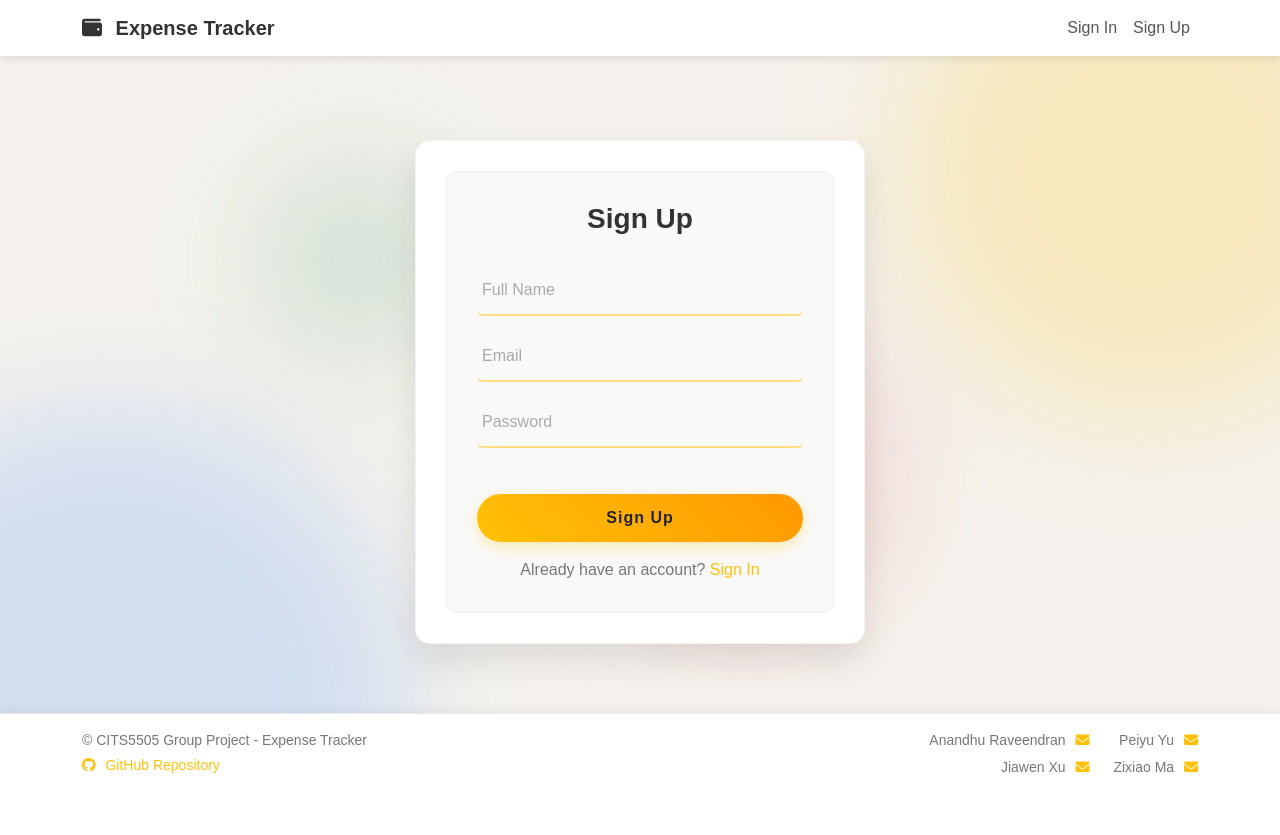
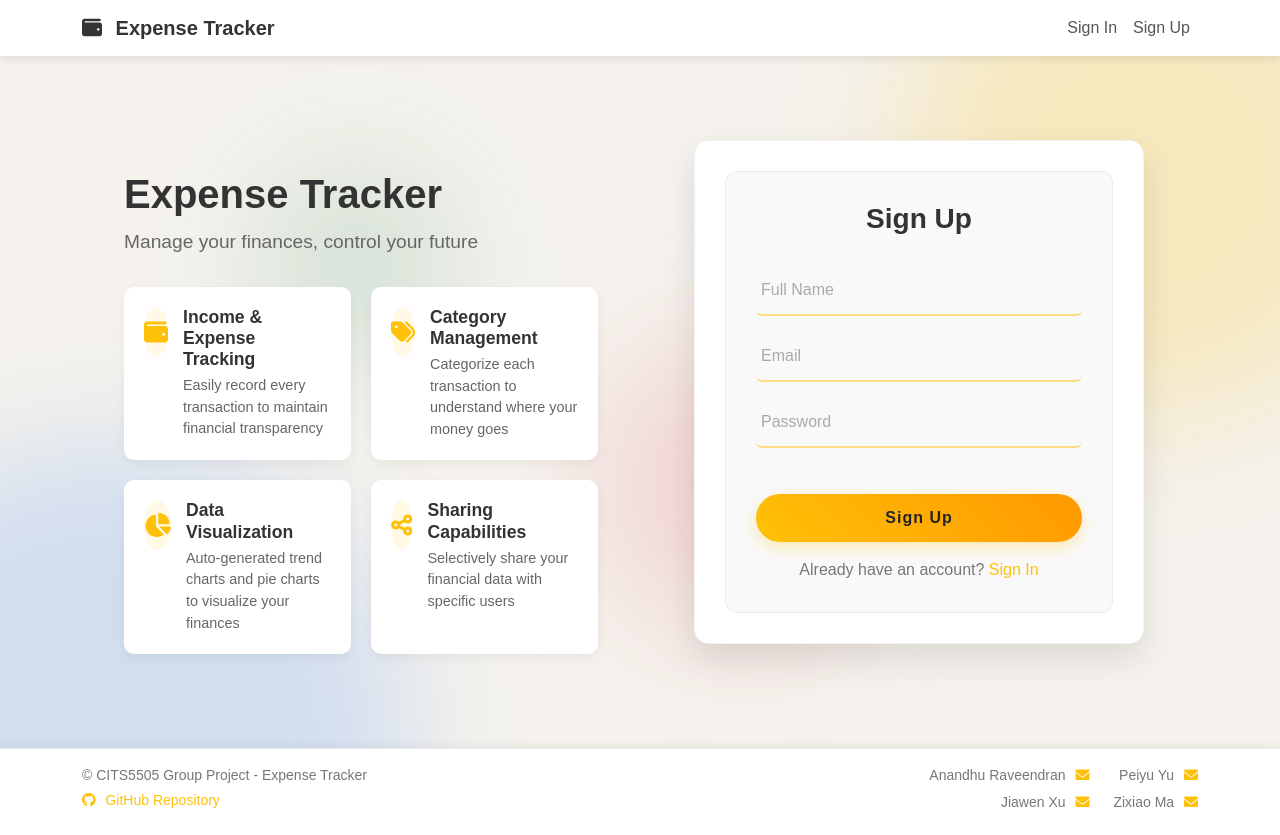
Before and after one commit to Jwxxi/CITS5505_Group16_Project, a Flask app: page / in a window 1280 px wide. Before the commit the page ends 773 px from the top, so only its background shows below. Run offline with Flask 3, Linux system fonts and the light colour scheme.

Commit message:
Revamp sign-up page layout: added feature highlights for expense tracking, improved form structure, and enhanced overall user experience.

```diff
--- a/templates/sign-up.html
+++ b/templates/sign-up.html
@@ -1,26 +1,108 @@
-{% extends 'base.html' %}
+{% extends 'base.html' %} {% block title %}Sign Up - Expense Tracker{% endblock
+%} {% block content %}
+<div class="main-content">
+  <div class="container">
+    <div class="row">
+      <div class="col-lg-6">
+        <div class="features-section">
+          <h2 class="features-title">Expense Tracker</h2>
+          <p class="features-subtitle">
+            Manage your finances, control your future
+          </p>
 
-{% block title %}Sign Up - Expense Tracker{% endblock %}
+          <div class="features-grid">
+            <div class="feature-card">
+              <div class="feature-icon">
+                <i class="fas fa-wallet"></i>
+              </div>
+              <div class="feature-text">
+                <h4>Income & Expense Tracking</h4>
+                <p>
+                  Easily record every transaction to maintain financial
+                  transparency
+                </p>
+              </div>
+            </div>
 
-{% block content %}
-<div class="main-content">
+            <div class="feature-card">
+              <div class="feature-icon">
+                <i class="fas fa-tags"></i>
+              </div>
+              <div class="feature-text">
+                <h4>Category Management</h4>
+                <p>
+                  Categorize each transaction to understand where your money
+                  goes
+                </p>
+              </div>
+            </div>
+
+            <div class="feature-card">
+              <div class="feature-icon">
+                <i class="fas fa-chart-pie"></i>
+              </div>
+              <div class="feature-text">
+                <h4>Data Visualization</h4>
+                <p>
+                  Auto-generated trend charts and pie charts to visualize your
+                  finances
+                </p>
+              </div>
+            </div>
+
+            <div class="feature-card">
+              <div class="feature-icon">
+                <i class="fas fa-share-alt"></i>
+              </div>
+              <div class="feature-text">
+                <h4>Sharing Capabilities</h4>
+                <p>Selectively share your financial data with specific users</p>
+              </div>
+            </div>
+          </div>
+        </div>
+      </div>
+
+      <div class="col-lg-6">
         <div class="form-card">
           <div class="inner-card">
             <form method="POST" action="/sign-up">
               <h3 class="form-title">Sign Up</h3>
-        <input type="text" name="name" class="form-control custom-input mb-3" placeholder="Full Name" required>
-        <input type="email" name="email" class="form-control custom-input mb-3" placeholder="Email" required>
-        <input type="password" name="password" class="form-control custom-input mb-3" placeholder="Password" required>
-        <button type="submit" class="btn signup-btn w-100">Sign Up</button>
+              <input
+                type="text"
+                name="name"
+                class="form-control custom-input mb-3"
+                placeholder="Full Name"
+                required
+              />
+              <input
+                type="email"
+                name="email"
+                class="form-control custom-input mb-3"
+                placeholder="Email"
+                required
+              />
+              <input
+                type="password"
+                name="password"
+                class="form-control custom-input mb-3"
+                placeholder="Password"
+                required
+              />
+              <button type="submit" class="btn signup-btn w-100">
+                Sign Up
+              </button>
               <div class="sign-in-link text-center mt-3">
-          Already have an account? <a href="/sign-in" class="text-warning">Sign In</a>
+                Already have an account?
+                <a href="/sign-in" class="text-warning">Sign In</a>
               </div>
             </form>
           </div>
         </div>
       </div>
-{% endblock %}
-
-{% block scripts %}
+    </div>
+  </div>
+</div>
+{% endblock %} {% block scripts %}
 <script src="{{ url_for('static', filename='js/sign-up.js') }}"></script>
 {% endblock %}
```
Lines whose indentation alone changed are shown as unchanged.
